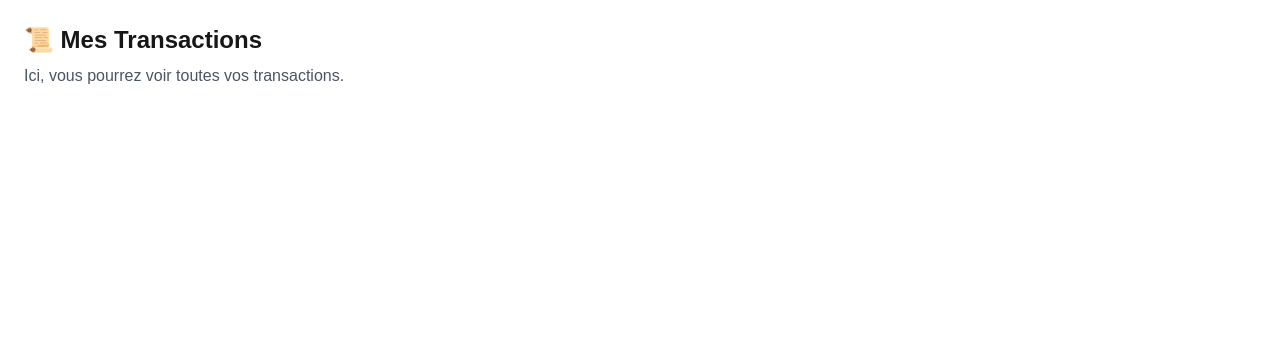
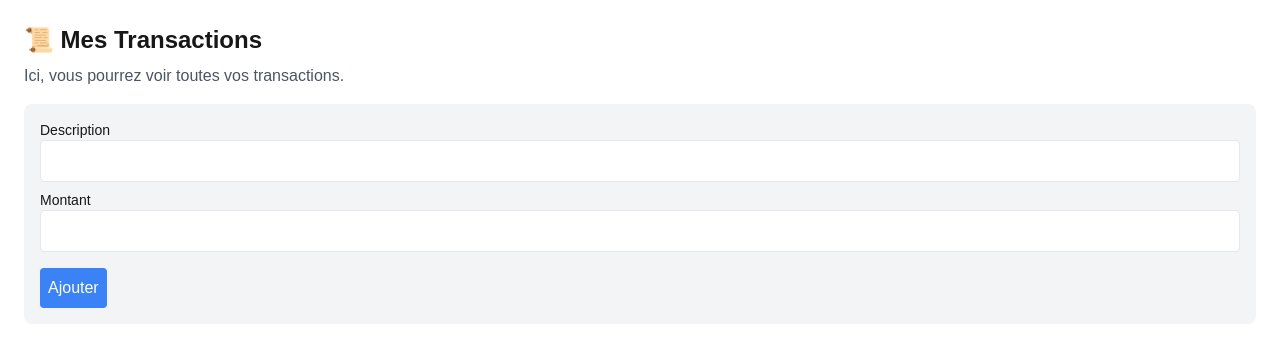
Before and after one commit to Guigz2/Stamps, a Next.js app in the folder budget-app/: page /transactions in a window 1280 px wide. Shown: the top 346 px of the page. Built offline with nearby package versions, Linux system fonts and the light colour scheme.

Commit message:
Modif_transpage

```diff
--- a/budget-app/app/transactions/page.tsx
+++ b/budget-app/app/transactions/page.tsx
@@ -1,8 +1,63 @@
+import { useState } from 'react';
+
+// Définition du type Transaction
+interface Transaction {
+  description: string;
+  amount: string;
+}
+
 export default function Transactions() {
+  const [transactions, setTransactions] = useState<Transaction[]>([]);
+  const [formData, setFormData] = useState<Transaction>({ description: '', amount: '' });
+
+  const handleChange = (e: React.ChangeEvent<HTMLInputElement>) => {
+    setFormData({ ...formData, [e.target.name]: e.target.value });
+  };
+
+  const handleSubmit = (e: React.FormEvent<HTMLFormElement>) => {
+    e.preventDefault();
+    setTransactions([...transactions, formData]);
+    setFormData({ description: '', amount: '' });
+  };
+
   return (
     <div className="p-6">
       <h1 className="text-2xl font-bold">📜 Mes Transactions</h1>
       <p className="text-gray-600 mt-2">Ici, vous pourrez voir toutes vos transactions.</p>
+
+      <form onSubmit={handleSubmit} className="mt-4 p-4 bg-gray-100 rounded-lg">
+        <div className="mb-2">
+          <label className="block text-sm font-medium">Description</label>
+          <input
+            type="text"
+            name="description"
+            value={formData.description}
+            onChange={handleChange}
+            className="w-full p-2 border rounded"
+            required
+          />
+        </div>
+        <div className="mb-2">
+          <label className="block text-sm font-medium">Montant</label>
+          <input
+            type="number"
+            name="amount"
+            value={formData.amount}
+            onChange={handleChange}
+            className="w-full p-2 border rounded"
+            required
+          />
+        </div>
+        <button type="submit" className="bg-blue-500 text-white p-2 rounded mt-2">Ajouter</button>
+      </form>
+
+      <ul className="mt-4">
+        {transactions.map((transaction, index) => (
+          <li key={index} className="p-2 border-b">
+            {transaction.description} - {transaction.amount}€
+          </li>
+        ))}
+      </ul>
     </div>
   );
 }
```
Lines whose indentation alone changed are shown as unchanged.
